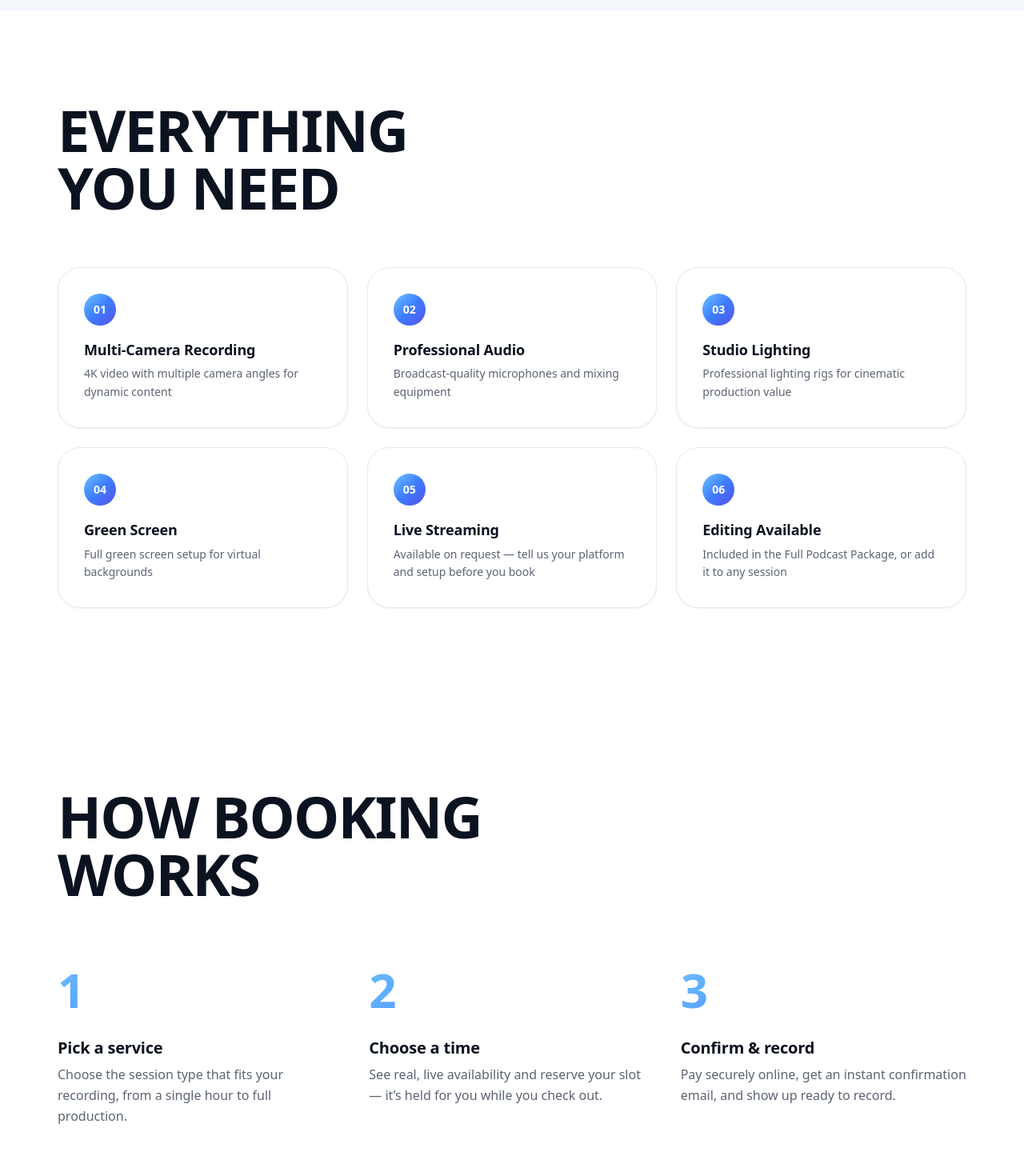
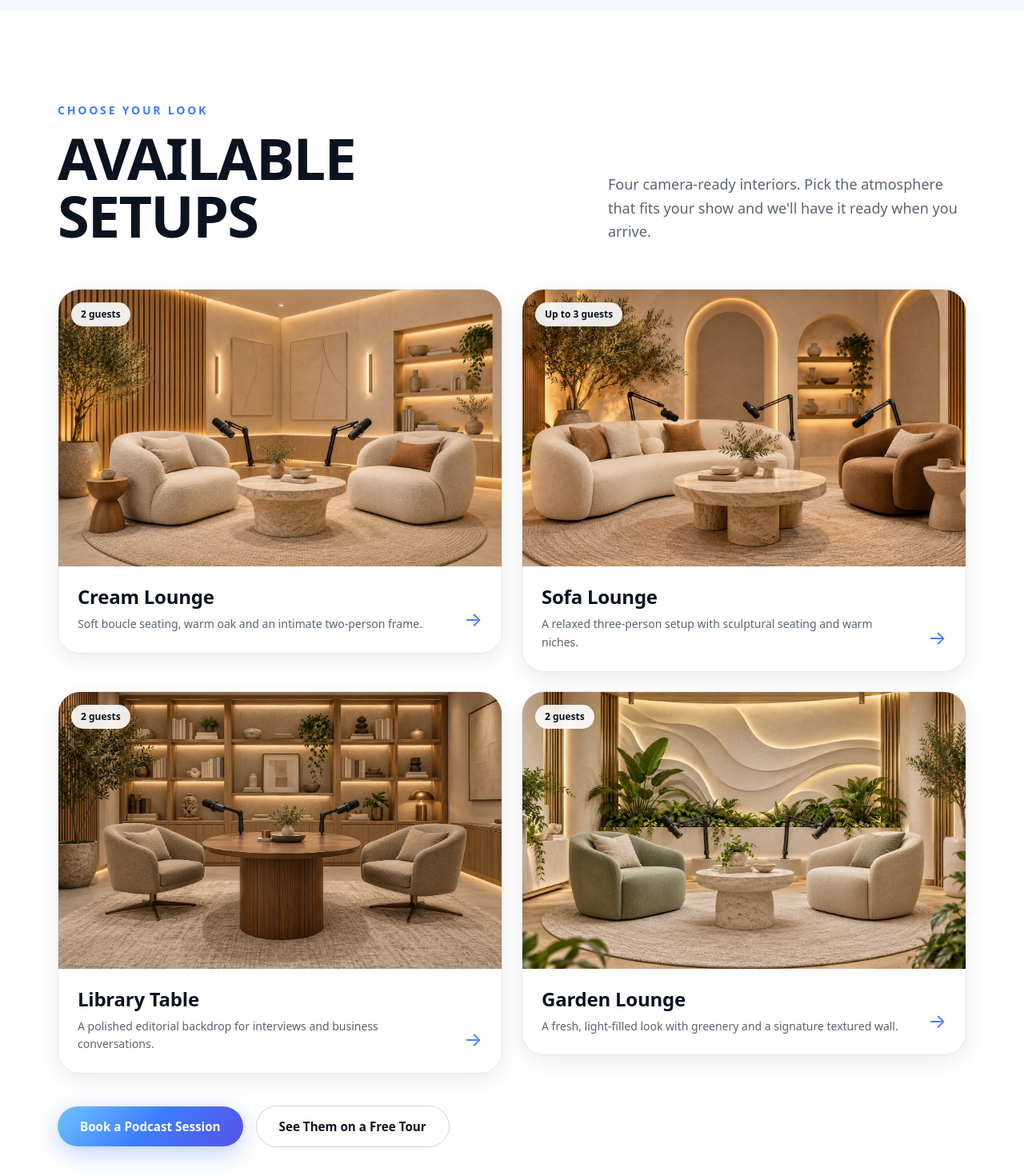
Before and after one commit to Shulanbay/zayro-studios, a Next.js app: page / in a window 1280 px wide. Shown: the part 1100-2570 px from the top of the page at 80% size. Built offline with nearby package versions, Linux system fonts and the light colour scheme; no server answers; the database is empty.

Commit message:
feat: showcase available studio setups on homepage

```diff
--- a/src/app/page.tsx
+++ b/src/app/page.tsx
@@ -3,6 +3,7 @@ import { pageMetadata } from '@/lib/seo';
 import Link from 'next/link';
 import { BUSINESS_ADDRESS } from '@/lib/constants';
 import HeroSection from '@/components/sections/HeroSection';
+import AvailableSetupsSection from '@/components/sections/AvailableSetupsSection';
 import StudioExperienceSection from '@/components/sections/StudioExperienceSection';
 import HowBookingWorksSection from '@/components/sections/HowBookingWorksSection';
 import PricingSection from '@/components/sections/PricingSection';
@@ -32,6 +33,7 @@ export default async function Home() {
   return (
     <>
       <HeroSection tourMinutes={tourMinutes} />
+      <AvailableSetupsSection />
       <StudioExperienceSection />
       <HowBookingWorksSection />
 
--- /dev/null
+++ b/src/components/sections/AvailableSetupsSection.tsx
@@ -0,0 +1,102 @@
+import Image from 'next/image';
+import Link from 'next/link';
+import Reveal from '@/components/ui/Reveal';
+
+const setups = [
+  {
+    name: 'Cream Lounge',
+    description: 'Soft boucle seating, warm oak and an intimate two-person frame.',
+    capacity: '2 guests',
+    image: '/setups/cream-lounge.webp',
+  },
+  {
+    name: 'Sofa Lounge',
+    description: 'A relaxed three-person setup with sculptural seating and warm niches.',
+    capacity: 'Up to 3 guests',
+    image: '/setups/sofa-lounge.webp',
+  },
+  {
+    name: 'Library Table',
+    description: 'A polished editorial backdrop for interviews and business conversations.',
+    capacity: '2 guests',
+    image: '/setups/library-table.webp',
+  },
+  {
+    name: 'Garden Lounge',
+    description: 'A fresh, light-filled look with greenery and a signature textured wall.',
+    capacity: '2 guests',
+    image: '/setups/garden-lounge.webp',
+  },
+] as const;
+
+export default function AvailableSetupsSection() {
+  return (
+    <section className="section-padding bg-white" aria-labelledby="available-setups-title">
+      <div className="container max-w-6xl">
+        <Reveal>
+          <div className="flex flex-col gap-6 md:flex-row md:items-end md:justify-between mb-10 md:mb-14">
+            <div>
+              <p className="text-sm font-bold uppercase tracking-[0.2em] text-zayro-primary mb-3">Choose your look</p>
+              <h2 id="available-setups-title" className="text-[clamp(2.25rem,10.5vw,3rem)] md:text-7xl font-black text-zayro-dark">
+                AVAILABLE
+                <br />
+                SETUPS
+              </h2>
+            </div>
+            <p className="max-w-md text-lg text-zayro-gray">
+              Four camera-ready interiors. Pick the atmosphere that fits your show and we&apos;ll have it ready when you arrive.
+            </p>
+          </div>
+        </Reveal>
+
+        <ul className="grid grid-cols-1 md:grid-cols-2 gap-6">
+          {setups.map((setup, index) => (
+            <li key={setup.name}>
+              <Reveal delayMs={index * 70}>
+                <article className="group h-full overflow-hidden rounded-xl-plus border border-zayro-border bg-white shadow-soft transition-all duration-300 hover:-translate-y-1 hover:shadow-lift">
+                  <div className="relative aspect-[16/10] overflow-hidden bg-zayro-bg">
+                    <Image
+                      src={setup.image}
+                      alt={`${setup.name} podcast studio setup at ZAYRO Studios`}
+                      fill
+                      sizes="(min-width: 768px) 50vw, 100vw"
+                      className="object-cover transition-transform duration-500 group-hover:scale-[1.025]"
+                      priority={index < 2}
+                    />
+                    <span className="absolute left-4 top-4 rounded-full bg-white/90 px-3 py-1.5 text-xs font-bold text-zayro-dark shadow-sm backdrop-blur-sm">
+                      {setup.capacity}
+                    </span>
+                  </div>
+                  <div className="flex items-end justify-between gap-5 p-5 md:p-6">
+                    <div>
+                      <h3 className="text-2xl font-black text-zayro-dark mb-2">{setup.name}</h3>
+                      <p className="text-sm text-zayro-gray leading-relaxed">{setup.description}</p>
+                    </div>
+                    <Link
+                      href="/booking?category=podcast"
+                      aria-label={`Book the ${setup.name} podcast setup`}
+                      className="shrink-0 text-2xl text-zayro-primary transition-transform group-hover:translate-x-1"
+                    >
+                      →
+                    </Link>
+                  </div>
+                </article>
+              </Reveal>
+            </li>
+          ))}
+        </ul>
+
+        <Reveal delayMs={160}>
+          <div className="mt-10 flex flex-col items-start gap-4 sm:flex-row sm:items-center">
+            <Link href="/booking?category=podcast" className="button button-primary">
+              Book a Podcast Session
+            </Link>
+            <Link href="/booking?category=tour" className="button button-secondary">
+              See Them on a Free Tour
+            </Link>
+          </div>
+        </Reveal>
+      </div>
+    </section>
+  );
+}
```
